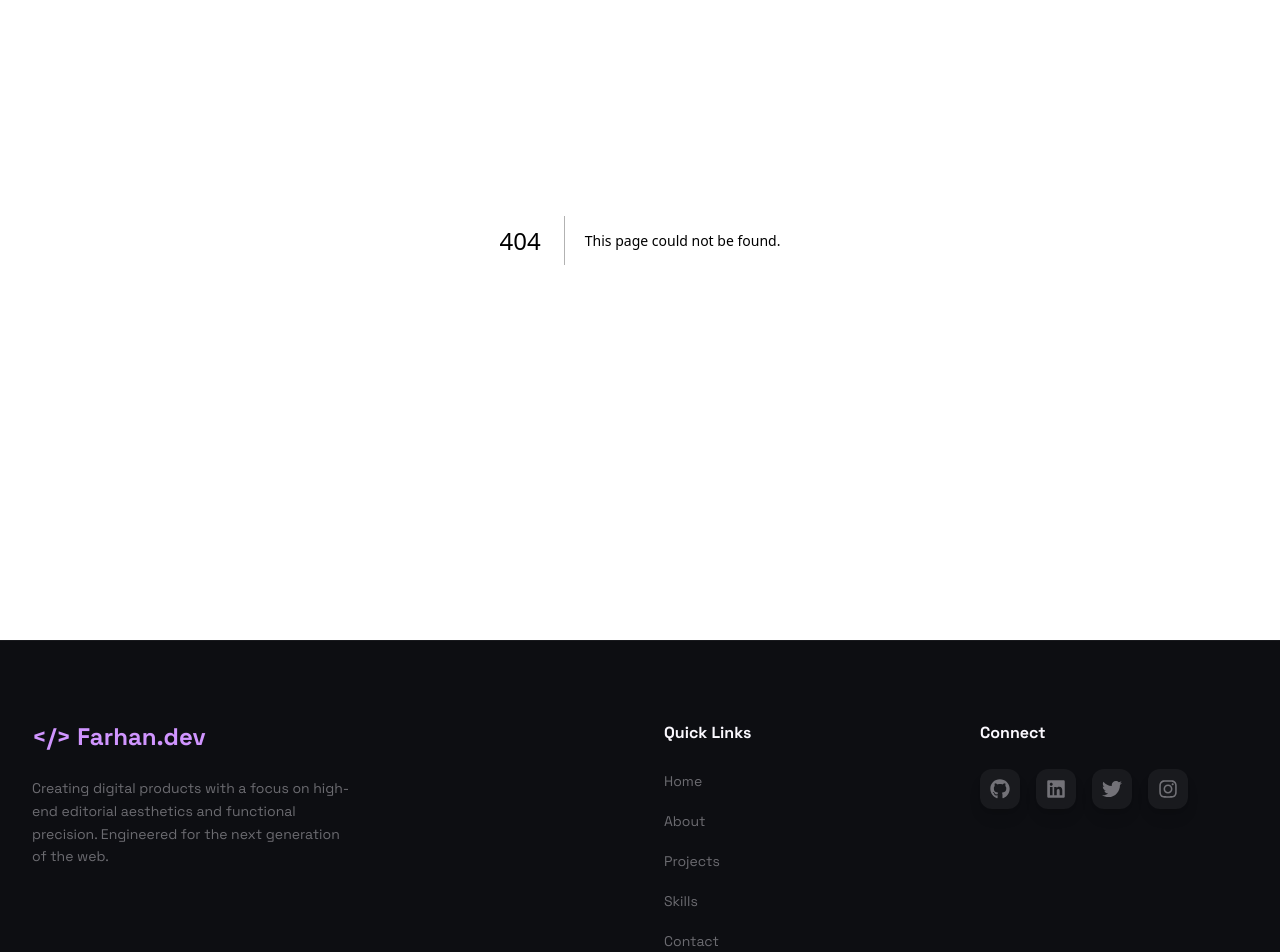
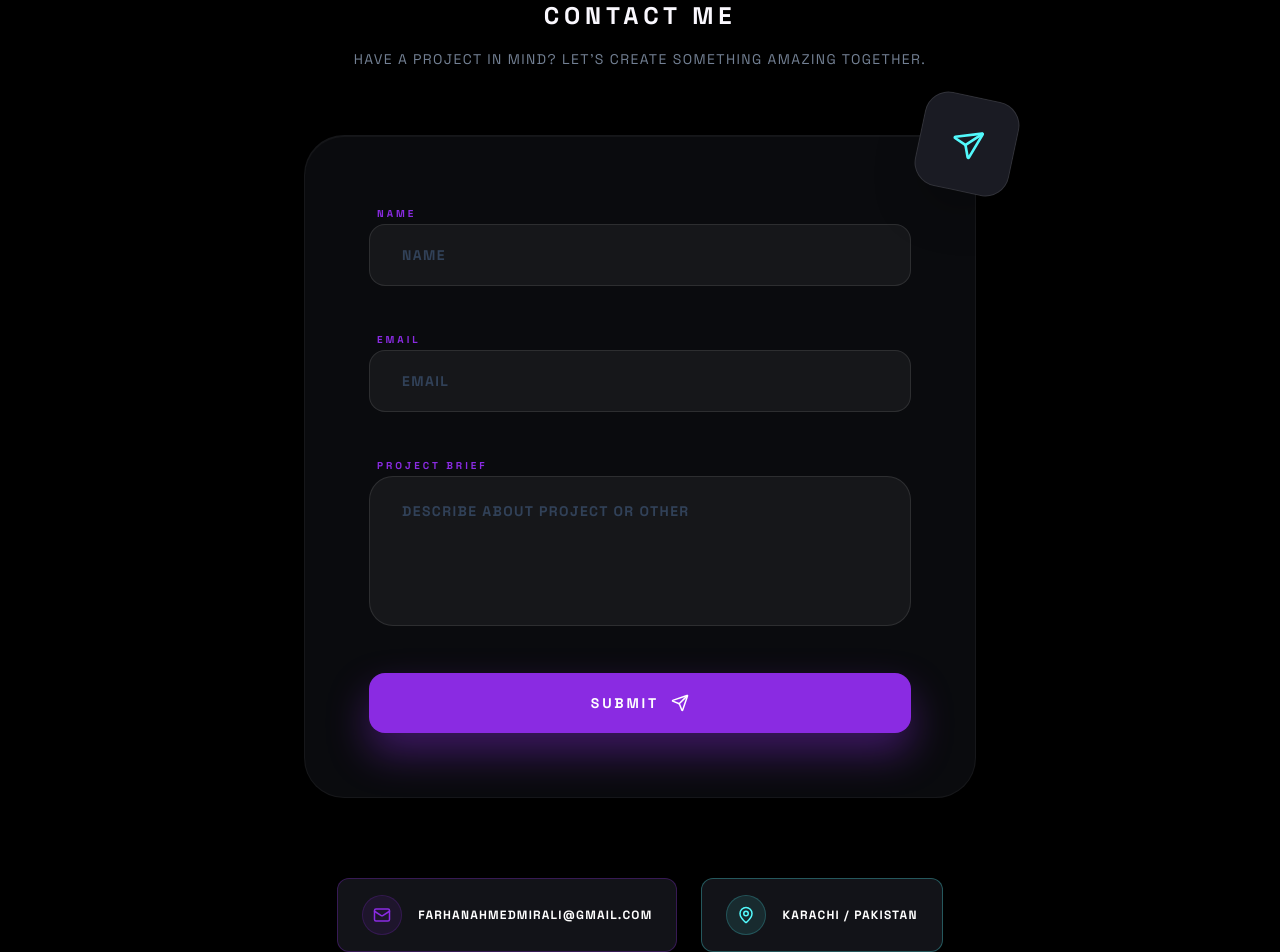
Before and after one commit to farhanahmedtech/farhanahmedtech-portfolio, a Next.js app: page /contact in a window 1280 px wide. Before the commit this address had no page. Shown: the part 160-1112 px from the top of the page. Built offline with nearby package versions, Linux system fonts and the light colour scheme.

Commit message:
Added Contact Page

```diff
--- /dev/null
+++ b/src/app/contact/page.tsx
@@ -0,0 +1,85 @@
+'use client'
+import { Send, Mail, MapPin } from 'lucide-react';
+
+const ContactSection = () => {
+  return (
+    <section className="min-h-screen bg-black text-white font-['Space_Grotesk'] selection:bg-[#8A2BE2] selection:text-black relative overflow-hidden flex flex-col items-center justify-center py-20 px-8">
+
+      {/* Header */}
+      <div className="text-center mt-20 mb-16 relative z-10">
+        <h2 className="text-2xl font-['Space_Grotesk'] font-black tracking-[0.2em] uppercase mb-4 text-[#faf8fe]">
+          Contact Me
+        </h2>
+        <p className="text-slate-400 font-['Space_Grotesk'] text-sm max-w-2xl mx-auto leading-relaxed opacity-80 uppercase tracking-widest">
+          Have a project in mind? Let’s create something amazing together.
+        </p>
+      </div>
+
+      {/* Contact Form Card */}
+      <div className="w-full max-w-2xl bg-[#121318]/60 backdrop-blur-2xl border border-white/5 p-12 md:p-16 rounded-[2.5rem] shadow-[0_40px_80px_rgba(0,0,0,0.8),inset_0_1px_1px_rgba(255,255,255,0.05)] relative group z-10">
+
+        {/* Floating Icon Decor */}
+        <div className="absolute -top-10 -right-10 w-24 h-24 bg-[#1a1b23] border border-white/10 rounded-3xl flex items-center justify-center shadow-2xl rotate-12 group-hover:rotate-0 transition-transform duration-500">
+          <Send className="text-[#52f9fc]" size={32} />
+        </div>
+
+        <form className="space-y-10"  onSubmit={(e) => e.preventDefault()}>
+          <div className="space-y-3">
+            <label className="text-[10px] font-black text-[#8A2BE2] uppercase tracking-[0.3em] ml-2">Name</label>
+            <input
+              type="text"
+              placeholder="NAME"
+              className="w-full bg-white/5 border border-white/10 px-8 py-5 rounded-2xl text-white placeholder:text-slate-700 focus:outline-none focus:border-[#8A2BE2]/50 focus:bg-white/10 transition-all text-sm font-bold uppercase tracking-widest"
+            />
+          </div>
+
+          <div className="space-y-3">
+            <label className="text-[10px] font-black text-[#8A2BE2] uppercase tracking-[0.3em] ml-2">Email</label>
+            <input
+              type="email"
+              placeholder="Email"
+              className="w-full bg-white/5 border border-white/10 px-8 py-5 rounded-2xl text-white placeholder:text-slate-700 focus:outline-none focus:border-[#8A2BE2]/50 focus:bg-white/10 transition-all text-sm font-bold uppercase tracking-widest"
+            />
+          </div>
+
+          <div className="space-y-3">
+            <label className="text-[10px] font-black text-[#8A2BE2] uppercase tracking-[0.3em] ml-2">Project Brief</label>
+            <textarea
+              rows={5}
+              placeholder="Describe About Project or other"
+              className="w-full bg-white/5 border border-white/10 px-8 py-6 rounded-3xl text-white placeholder:text-slate-700 focus:outline-none focus:border-[#8A2BE2]/50 focus:bg-white/10 transition-all text-sm font-bold resize-none uppercase tracking-widest"
+            ></textarea>
+          </div>
+
+          <button
+            type="submit"
+            className="w-full relative group/btn overflow-hidden bg-[#8A2BE2] text-white py-5 rounded-2xl font-black text-sm uppercase tracking-[0.2em] shadow-[0_20px_40px_rgba(138,43,226,0.4)] hover:shadow-[0_25px_50px_rgba(138,43,226,0.6)] transition-all active:scale-95 duration-300 flex items-center justify-center gap-3"
+          >
+            <span className="relative z-10">Submit</span>
+            <Send size={18} className="relative z-10 group-hover:translate-x-1 group-hover:-translate-y-1 transition-transform" />
+            <div className="absolute inset-0 bg-white/20 translate-y-full group-hover/btn:translate-y-0 transition-transform duration-300"></div>
+          </button>
+        </form>
+      </div>
+
+      {/* Info Badges */}
+      <div className="mt-20 flex flex-col md:flex-row items-center gap-6 relative z-10">
+        <div className="flex items-center gap-4 bg-[#121318] border border-[#8A2BE2]/30 px-6 py-4 rounded-xl shadow-lg group cursor-pointer hover:bg-white/5 transition-colors">
+          <div className="w-10 h-10 rounded-full bg-[#8A2BE2]/10 flex items-center justify-center border border-[#8A2BE2]/20">
+            <Mail className="text-[#8A2BE2]" size={18} />
+          </div>
+          <span className="text-xs font-bold text-white uppercase tracking-widest">farhanahmedmirali@gmail.com</span>
+        </div>
+
+        <div className="flex items-center gap-4 bg-[#121318] border border-[#52f9fc]/30 px-6 py-4 rounded-xl shadow-lg group">
+          <div className="w-10 h-10 rounded-full bg-[#52f9fc]/10 flex items-center justify-center border border-[#52f9fc]/20">
+            <MapPin className="text-[#52f9fc]" size={18} />
+          </div>
+          <span className="text-xs font-bold text-white uppercase tracking-widest">Karachi / Pakistan</span>
+        </div>
+      </div>
+    </section>
+  );
+};
+
+export default ContactSection;
```
